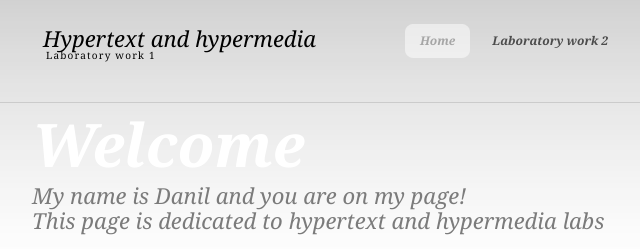
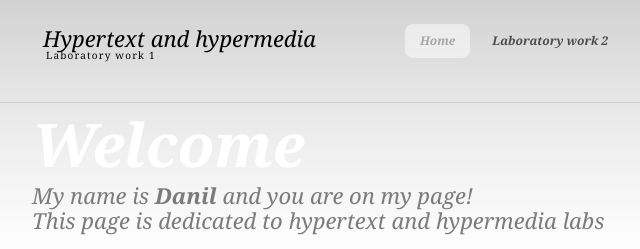
Before and after one commit to BlackJack-hub/HTHM_lab1, a plain HTML site: page index.html in a window 1280 px wide. Shown: the top 249 px of the page, 118-758 px from the left. Drawn offline with Linux system fonts and the light colour scheme.

Commit message:
Update index.html

```diff
--- a/index.html
+++ b/index.html
@@ -29,9 +29,9 @@
 </div>
 <div id="featured-content">
   <div class="shell">
-    <h2>Welcome</h2>
-    <p>My name is Danil and you are on my page!</p>
-    <p>This page is dedicated to hypertext and hypermedia labs</p>
+    <h2><b>Welcome</b></h2>
+    <p>My name is <strong>Danil</strong> and you are on my page!</p>
+    <p>This page is dedicated to <i>hypertext and hypermedia labs</i></p>
   </div>
 </div>
 <img src="css/images/image1.jpeg@0.5X.png" alt="Baby Yoda" usemap="#Baby"/>
```
